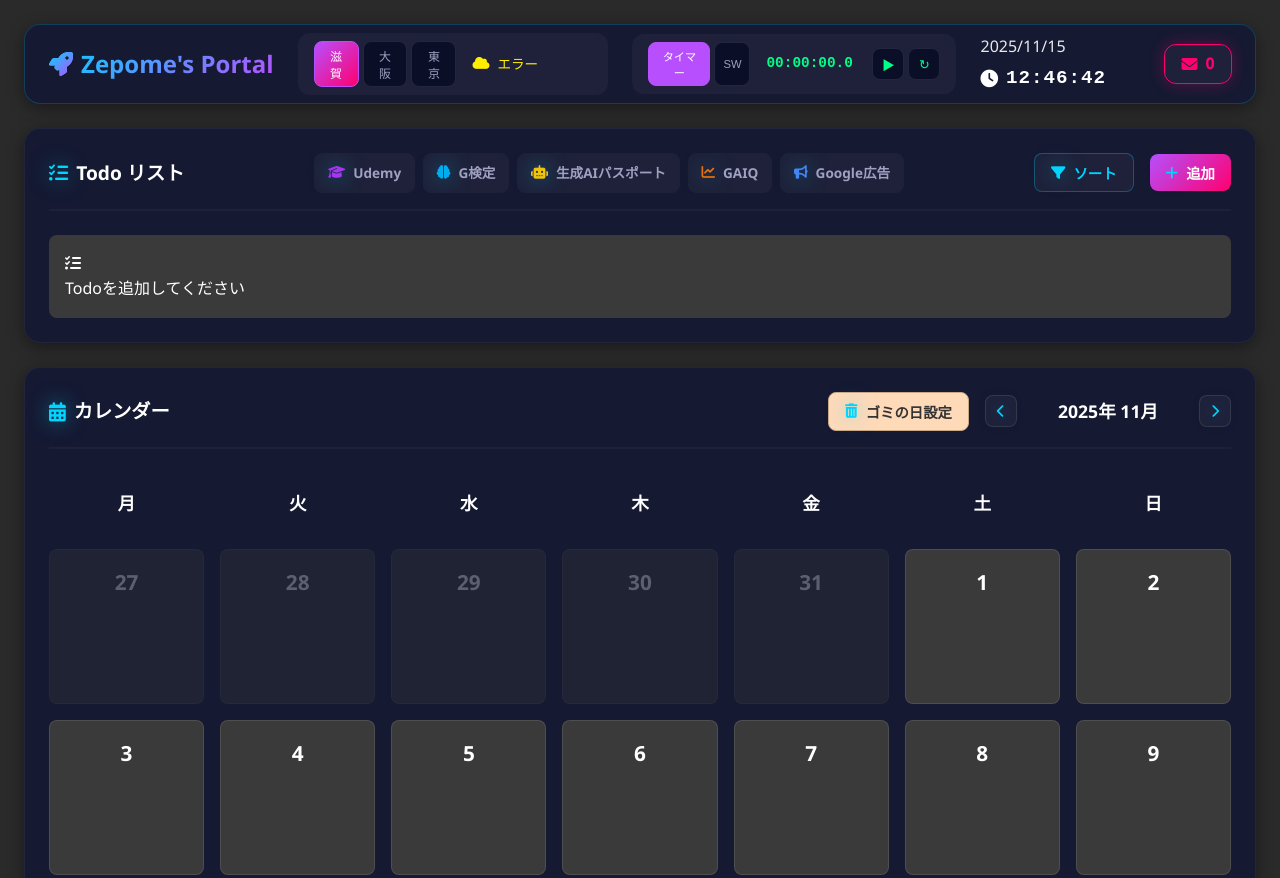
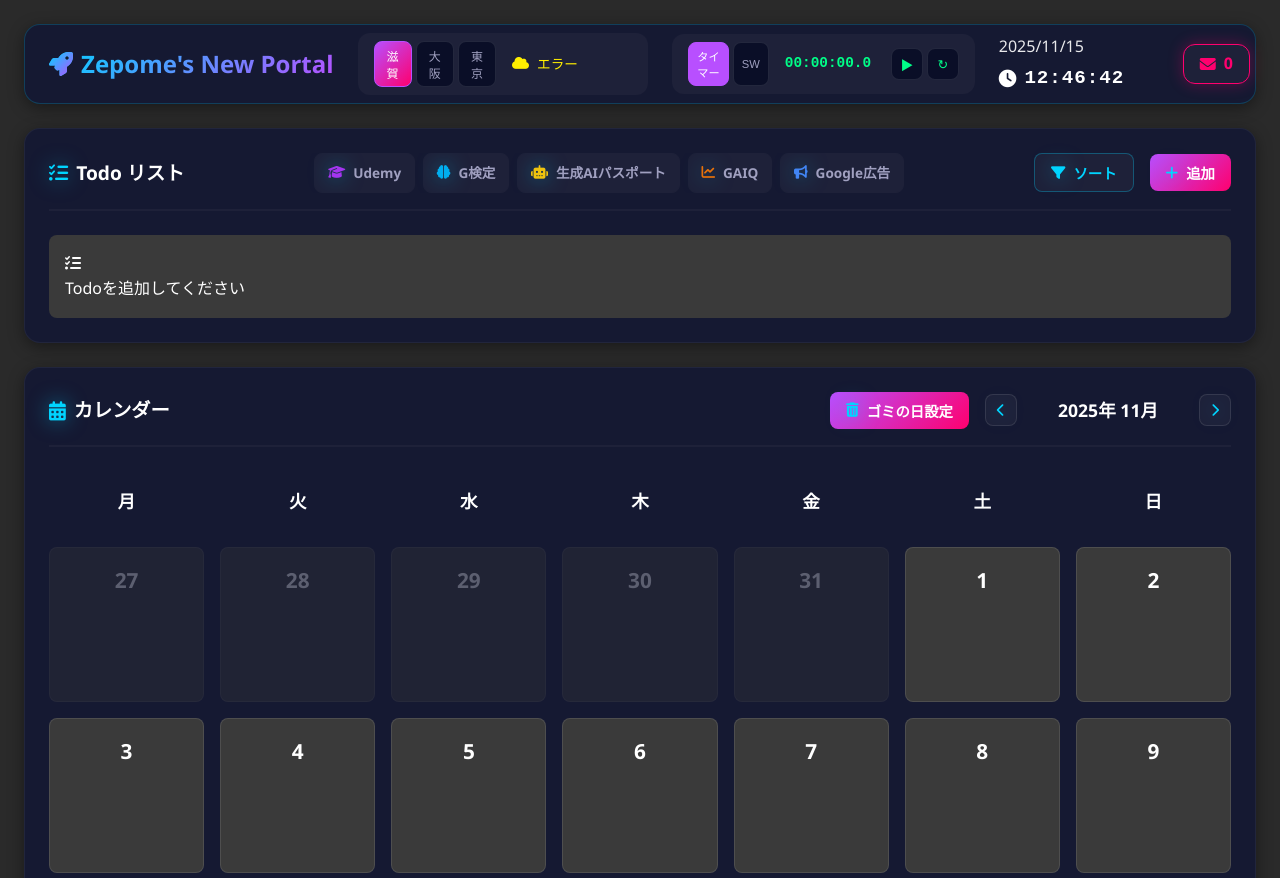
Before and after one commit to zepome/New-Portal, a plain HTML site: page index.html in a window 1280 px wide. Shown: the top 878 px of the page. Drawn offline with Linux system fonts and the light colour scheme; no server answers.

Commit message:
Update index.html

```diff
--- a/index.html
+++ b/index.html
@@ -12,7 +12,7 @@
         <header class="header">
             <h1 class="logo">
                 <i class="fas fa-rocket"></i>
-                Zepome's Portal
+                Zepome's New Portal
             </h1>
 
             <div class="header-right">
@@ -108,7 +108,7 @@
             <div class="widget-header">
                 <h2><i class="fas fa-calendar-alt"></i> カレンダー</h2>
                 <div class="calendar-nav">
-                    <button id="openGarbageModalBtn" class="add-btn" style="background: var(--light-orange); color: #333; border: 1px solid #c9a988;">
+                    <button id="openGarbageModalBtn" class="add-btn">
                         <i class="fas fa-trash-alt"></i> ゴミの日設定
                     </button>
                     <button id="prevMonth" class="nav-btn"><i class="fas fa-chevron-left"></i></button>
```
